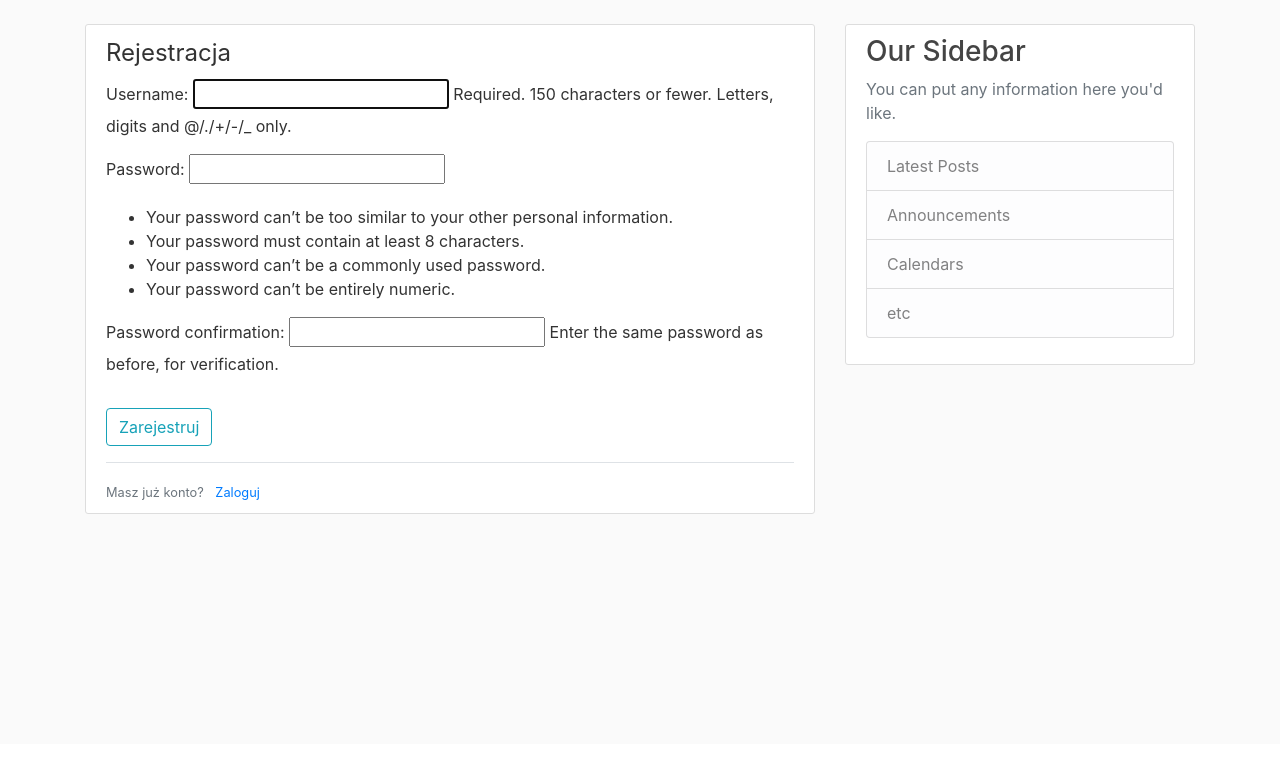
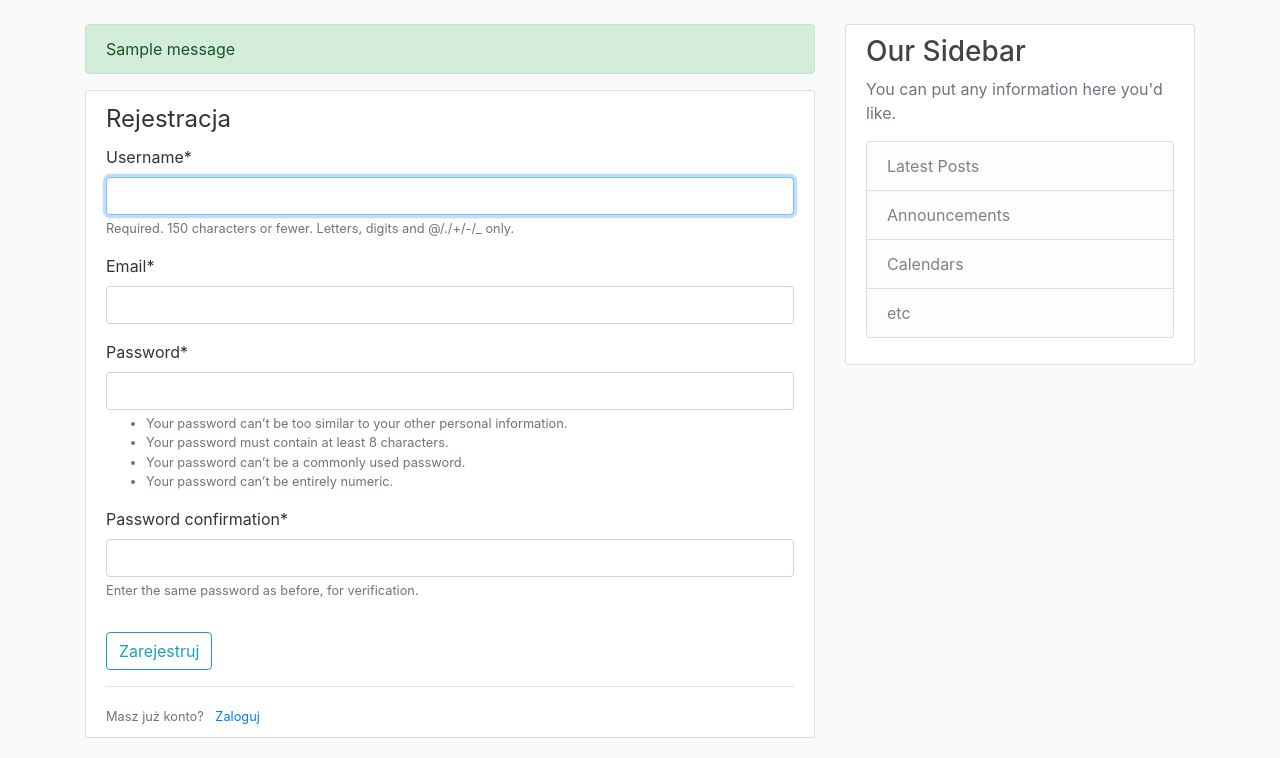
Before and after one commit to winnetoupl/django_project, a Django app: page /register/ in a window 1280 px wide. Shown: the part 56-814 px from the top of the page. Before the commit the page ends 570 px from the top, so only its background shows below. Run offline with Django 3.2, Linux system fonts and the light colour scheme; one stand-in notice (Sample message) is shown; some libraries are stand-ins or nearby versions.

Commit message:
formularz rejestracji gotowy

```diff
--- a/blog/templates/blog/base.html
+++ b/blog/templates/blog/base.html
@@ -43,6 +43,13 @@
     <main role="main" class="container">
       <div class="row">
         <div class="col-md-8">
+          {% if messages %}
+            {% for message in messages %}
+              <div class="alert alert-{{ message.tags }}">
+                {{ message }}
+              </div>
+              {% endfor %}
+          {% endif %}
           {% block content %}{% endblock %}
         </div>
         <div class="col-md-4">
--- a/django_project/settings.py
+++ b/django_project/settings.py
@@ -33,6 +33,7 @@ ALLOWED_HOSTS = []
 INSTALLED_APPS = [
     'blog.apps.BlogConfig',
     'users.apps.UsersConfig',
+    'crispy_forms',
     'django.contrib.admin',
     'django.contrib.auth',
     'django.contrib.contenttypes',
@@ -120,3 +121,4 @@ USE_TZ = True
 # https://docs.djangoproject.com/en/2.1/howto/static-files/
 
 STATIC_URL = '/static/'
+CRISPY_TEMPLATE_PACK = 'bootstrap4'
--- /dev/null
+++ b/users/forms.py
@@ -0,0 +1,10 @@
+from django import forms
+from django.contrib.auth.models import User
+from django.contrib.auth.forms import UserCreationForm
+
+class UserRegisterForm(UserCreationForm):
+    email = forms.EmailField()
+
+    class Meta:
+        model = User
+        fields = ['username', 'email', 'password1', 'password2']
--- a/users/templates/users/register.html
+++ b/users/templates/users/register.html
@@ -1,11 +1,12 @@
 {% extends "blog/base.html" %}
+{% load crispy_forms_tags %}
 {% block content %}
     <div class="content-section">
       <form method="POST">
         {% csrf_token %}
         <fieldset class="form-group">
           <legend class=""border-bottom mb-4>Rejestracja</legend>
-          {{ form.as_p }}
+          {{ form|crispy }}
         </fieldset>
         <div class="form-group">
           <button class="btn btn-outline-info" type="submit">Zarejestruj</button>
--- a/users/views.py
+++ b/users/views.py
@@ -1,10 +1,17 @@
-from django.shortcuts import render
-from django.contrib.auth.forms import UserCreationForm
+from django.shortcuts import render, redirect
+from django.contrib import messages
+from .forms import UserRegisterForm
+
 
 def register(request):
     if request.method == 'POST':
-        form = UserCreationForm(request.POST)
+        form = UserRegisterForm(request.POST)
+        if form.is_valid():
+            form.save()
+            username = form.cleaned_data.get('username')
+            messages.success(request, f'Konto dla {username} utworzone poprawnie.')
+            return redirect('blog-home')
 
     else:
-        form = UserCreationForm()
+        form = UserRegisterForm()
     return render(request, 'users/register.html', {'form': form})
```
Also changed, not shown: db.sqlite3.
